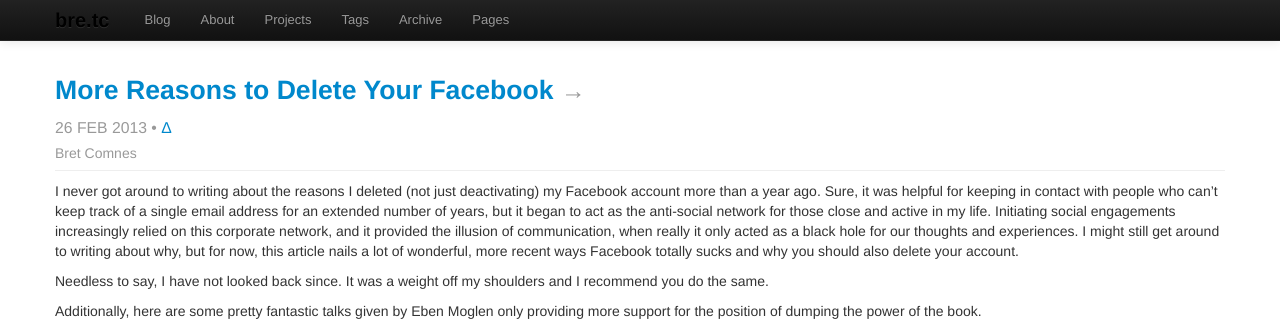
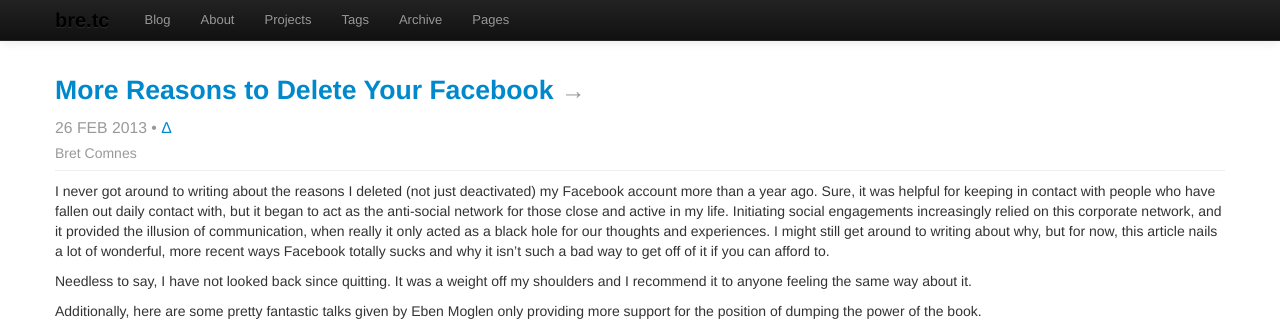
Before and after one commit to bcomnes/old-bret.io, a Jekyll site: the page built from _posts/2013-02-26-more-reason-to-delete-your-facebook.md, in a window 1280 px wide and 900 px high, cut to the strip 0-327 px from the top of the window. Built offline with Jekyll 4.4.1, drawn with Linux system fonts in a browser that asks for light colours; Markdown is read by kramdown in place of the engine named in the settings.

```diff
--- a/_posts/2013-02-26-more-reason-to-delete-your-facebook.md
+++ b/_posts/2013-02-26-more-reason-to-delete-your-facebook.md
@@ -8,9 +8,9 @@ tags: [Facebook, Social Networking, Privacy, Video]
 published: true
 ---
 
-I never got around to writing about the reasons I deleted (not just deactivating) my Facebook account more than a year ago.  Sure, it was helpful for keeping in contact with people who can't keep track of a single email address for an extended number of years, but it began to act as the anti-social network for those close and active in my life.  Initiating social engagements increasingly relied on this corporate network, and it provided the illusion of communication, when really it only acted as a black hole for our thoughts and experiences.  I might still get around to writing about why, but for now, this article nails a lot of wonderful, more recent ways Facebook totally sucks and why you should also delete your account.
+I never got around to writing about the reasons I deleted (not just deactivated) my Facebook account more than a year ago.  Sure, it was helpful for keeping in contact with people who have fallen out daily contact with, but it began to act as the anti-social network for those close and active in my life.  Initiating social engagements increasingly relied on this corporate network, and it provided the illusion of communication, when really it only acted as a black hole for our thoughts and experiences.  I might still get around to writing about why, but for now, this article nails a lot of wonderful, more recent ways Facebook totally sucks and why it isn't such a bad way to get off of it if you can afford to.
 
-Needless to say, I have not looked back since.  It was a weight off my shoulders and I recommend you do the same.
+Needless to say, I have not looked back since quitting.  It was a weight off my shoulders and I recommend it to anyone feeling the same way about it.
 
 Additionally, here are some pretty fantastic talks given by Eben Moglen only providing more support for the position of dumping the power of the book.
 
```
Also changed, not shown: _posts/2013-03-03-xiph-digital-media-videos.md (added, +11 -0 lines), about.md (+1 -1 lines).
